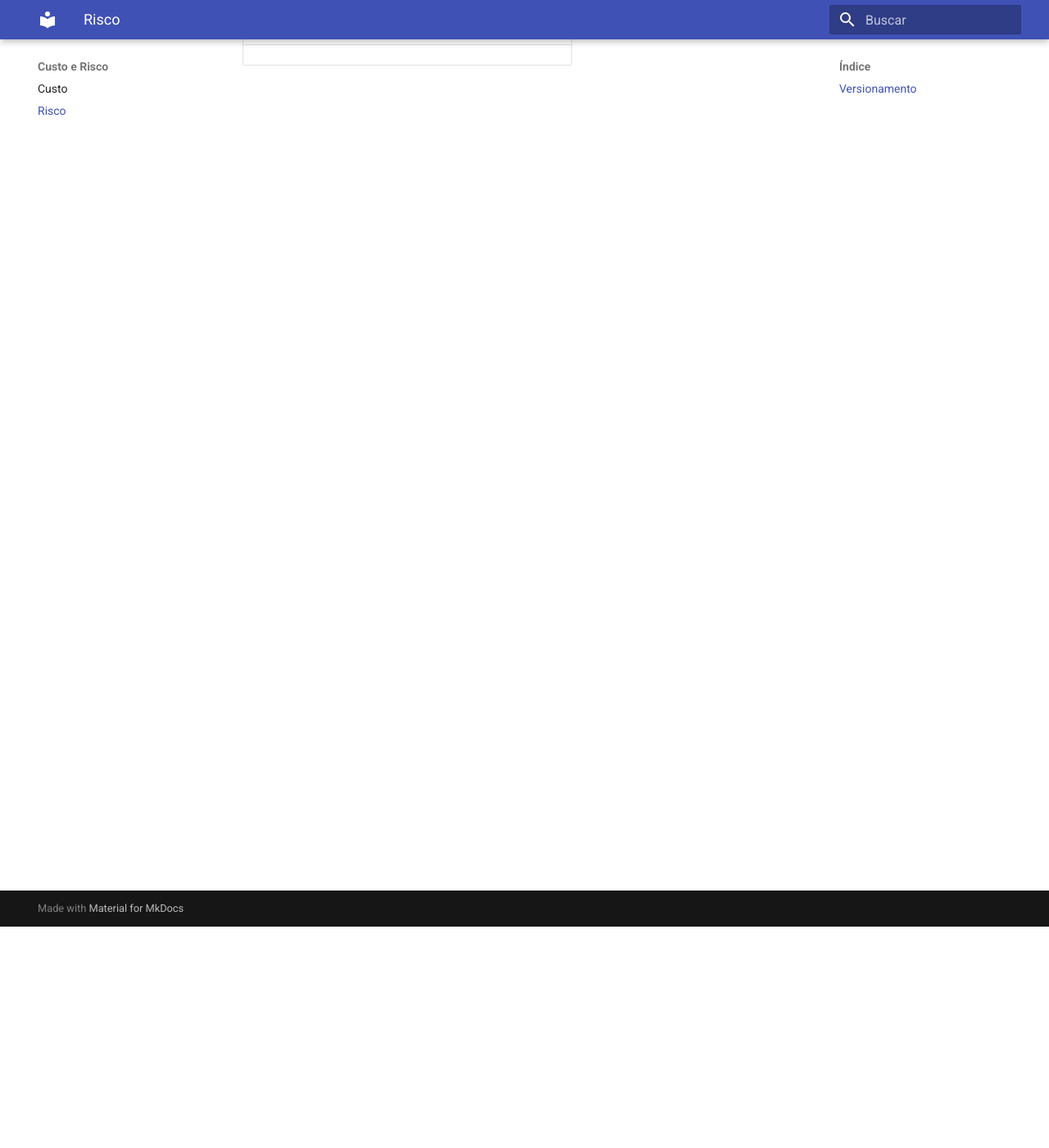
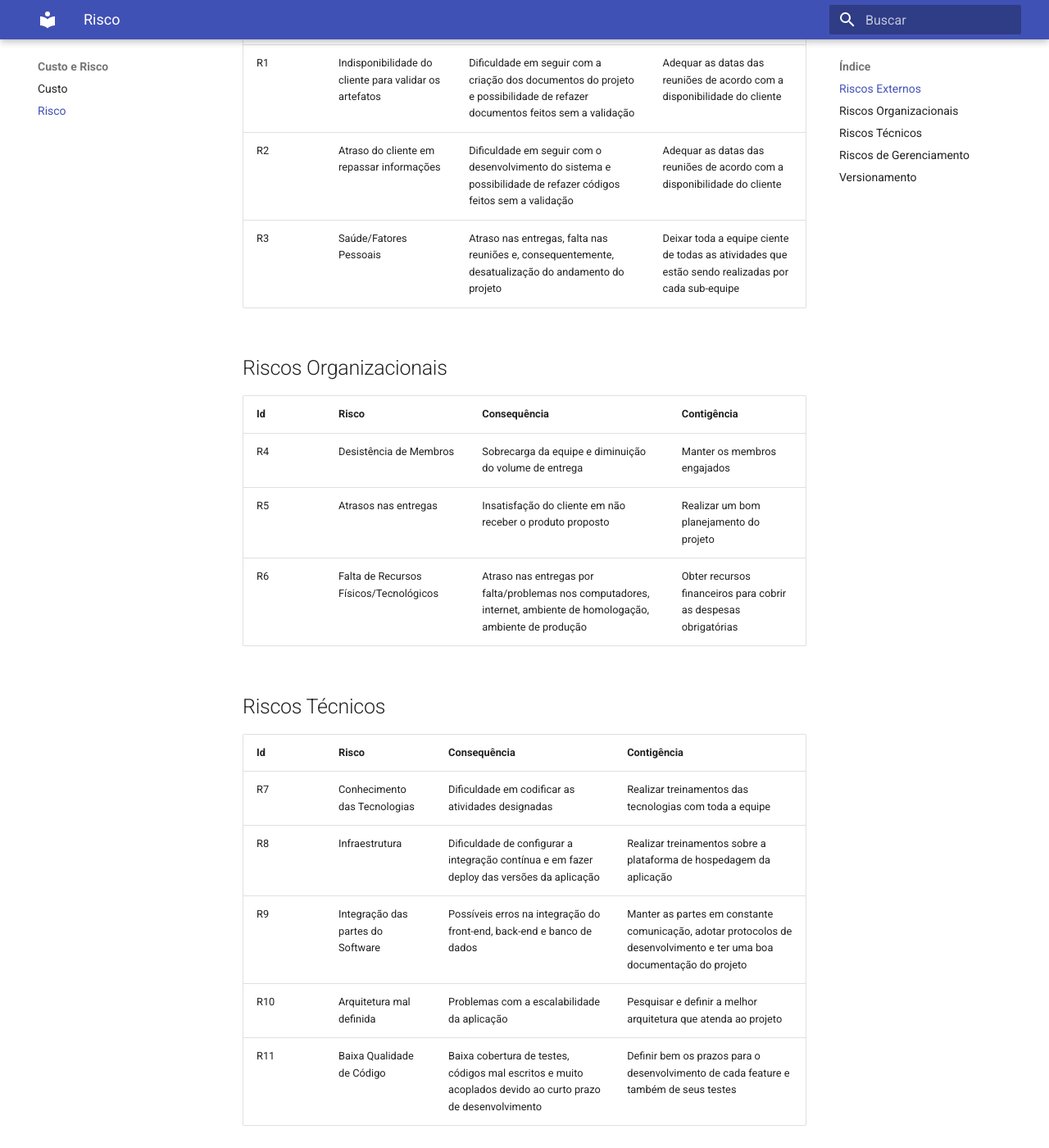
Before and after one commit to fga-eps-mds/2022.2-Amis-Doc, an MkDocs documentation site: the page built from docs/Custo_Risco/risco.md, in a window 1280 px wide and 1400 px high, scrolled down 270 px. Shown: the whole window at 82% size. Built offline with MkDocs 1.6.1 and Material for MkDocs 9.7.7, drawn with Linux system fonts in a browser that asks for light colours; some of the changed text lies outside the part shown.

Commit message:
(#50) Criação inicial do documento de riscos
Co-authored-by: gabrielapivetta <gpivetta99@gmail.com>
Co-authored-by: Fabricio Queiroz <fabriciodequeiroz2016@gmail.com>

```diff
--- a/docs/Custo_Risco/risco.md
+++ b/docs/Custo_Risco/risco.md
@@ -1,9 +1,37 @@
 # Risco
 
+## Riscos Externos
+| Id | Risco | Consequência | Contigência |
+|------|--------|-----------|-----------|
+|   R1  |  Indisponibilidade do cliente para validar os artefatos  |  Dificuldade em seguir com a criação dos documentos do projeto e possibilidade de refazer documentos feitos sem a validação |  Adequar as datas das reuniões de acordo com a disponibilidade do cliente  |
+|   R2  |  Atraso do cliente em repassar informações  |  Dificuldade em seguir com o desenvolvimento do sistema e possibilidade de refazer códigos feitos sem a validação  |  Adequar as datas das reuniões de acordo com a disponibilidade do cliente  |
+|   R3  |  Saúde/Fatores Pessoais  |  Atraso nas entregas, falta nas reuniões e, consequentemente, desatualização do andamento do projeto  |  Deixar toda a equipe ciente de todas as atividades que estão sendo realizadas por cada sub-equipe  |
 
+## Riscos Organizacionais
+| Id | Risco | Consequência | Contigência |
+|------|--------|-----------|-----------|
+|   R4  |  Desistência de Membros  |  Sobrecarga da equipe e diminuição do volume de entrega  |  Manter os membros engajados  |
+|   R5  |  Atrasos nas entregas  |  Insatisfação do cliente em não receber o produto proposto  |  Realizar um bom planejamento do projeto  |
+|   R6  |  Falta de Recursos Físicos/Tecnológicos  |  Atraso nas entregas por falta/problemas nos computadores, internet, ambiente de homologação, ambiente de produção  |  Obter recursos financeiros para cobrir as despesas obrigatórias  |
+
+## Riscos Técnicos
+| Id | Risco | Consequência | Contigência |
+|------|--------|-----------|-----------|
+|   R7  |  Conhecimento das Tecnologias  |  Dificuldade em codificar as atividades designadas  |  Realizar treinamentos das tecnologias com toda a equipe  |
+|   R8  |  Infraestrutura  |  Dificuldade de configurar a integração contínua e em fazer deploy das versões da aplicação   |  Realizar treinamentos sobre a plataforma de hospedagem da aplicação  |
+|   R9  |  Integração das partes do Software  |  Possíveis erros na integração do front-end, back-end e banco de dados  |  Manter as partes em constante comunicação, adotar protocolos de desenvolvimento e ter uma boa documentação do projeto  |
+|   R10  |  Arquitetura mal definida  |  Problemas com a escalabilidade da aplicação  |  Pesquisar e definir a melhor arquitetura que atenda ao projeto  |
+|   R11  |  Baixa Qualidade de Código  |  Baixa cobertura de testes, códigos mal escritos e muito acoplados devido ao curto prazo de desenvolvimento  |  Definir bem os prazos para o desenvolvimento de cada feature e também de seus testes  |
+
+## Riscos de Gerenciamento
+| Id | Risco | Consequência | Contigência |
+|------|--------|-----------|-----------|
+|   R12  |  Definição de Prazos  |  Erros nas definições de prazos impactam diretamente nas entregas  |  Estimar, juntamente com toda a equipe, o tempo x esforço necessário para a conclusão de cada atividade |
+|   R13  |  Mudança de escopo  |  Acarreta em um retrabalho não planejado que pode resultar em um atraso nas entregas  |  Definir bem o escopo do projeto juntamente ao cliente  |
+|   R14  |  Falta de Comunicação  |  Resulta em uma falta de orientação dos membros da equipe em relação ao projeto |  Realizar reuniões constantes para informar o andamento das atividades e documentar as decisões do projeto  |
 
 ## Versionamento
 
 | Data | Versão | Descrição | Autor(es) |
 |------|--------|-----------|-----------|
-|     |   |  |  |
+|  10/12/2022   |  0.1  | Criação do documento de riscos e definição dos riscos | [Kalebe Lopes](https://github.com/KalebeLopes), [Gabriela Pivetta](https://github.com/gabrielapivetta), [Fabricio de Queiroz](https://github.com/FabricioDeQueiroz) |
```
